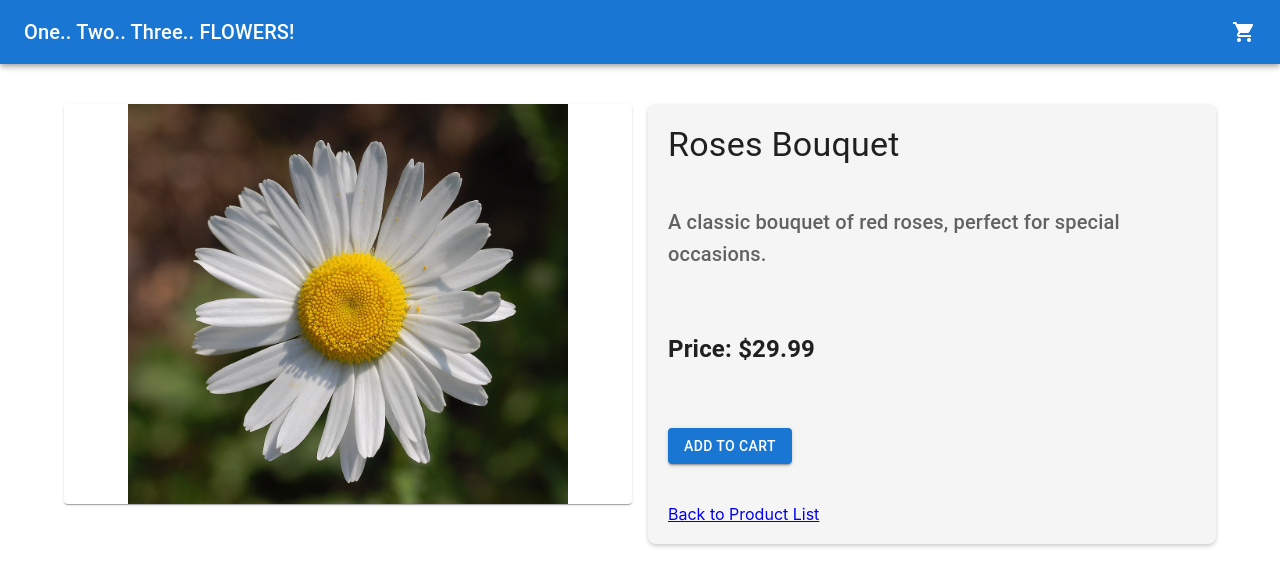
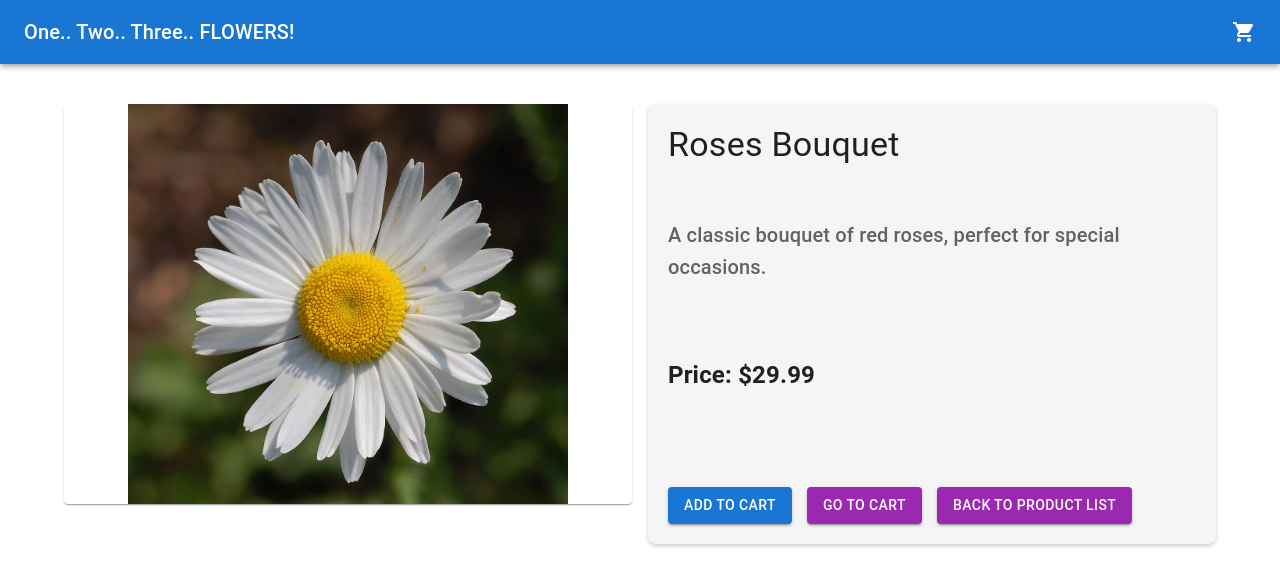
Before and after one commit to MaxwellCalkin/OneTwoThreeFlowers, a React (Create React App) app: page /product/1 in a window 1280 px wide. Shown: the top 586 px of the page. Built offline with nearby package versions, Linux system fonts and the light colour scheme.

Commit message:
add navigation to product page

```diff
--- a/src/pages/Cart.js
+++ b/src/pages/Cart.js
@@ -3,6 +3,7 @@ import { connect } from "react-redux";
 import { removeFromCart } from "../actions";
 import CartItem from "../components/CartItem";
 import { Card, CardContent, Typography, Stack } from "@mui/material";
+import { Link } from "react-router-dom";
 
 class Cart extends Component {
   render() {
@@ -13,6 +14,10 @@ class Cart extends Component {
         <h1>Shopping Cart</h1>
         <Stack spacing={2}>
           {cartIds.map((id) => (
+            <Link
+              to={`/product/${id}`}
+              style={{ textDecoration: "none", color: "inherit" }}
+            >
               <Card key={id}>
                 <CardContent>
                   <CartItem
@@ -22,6 +27,7 @@ class Cart extends Component {
                   />
                 </CardContent>
               </Card>
+            </Link>
           ))}
         </Stack>
       </div>
--- a/src/pages/ProductPage.js
+++ b/src/pages/ProductPage.js
@@ -47,6 +47,14 @@ const styles = {
     fontSize: "24px",
     marginBottom: "20px",
   },
+  buttons: {
+    display: "flex",
+    justifyContent: "space-between",
+    marginTop: "20px",
+  },
+  cartButton: {
+    marginLeft: "15px", // Add margin to create space
+  },
 };
 
 class ProductPage extends Component {
@@ -90,6 +98,7 @@ class ProductPage extends Component {
               <Typography variant="h6" style={styles.price}>
                 Price: ${product.price}
               </Typography>
+              <div style={styles.buttons}>
                 <Button
                   variant="contained"
                   color="primary"
@@ -97,7 +106,25 @@ class ProductPage extends Component {
                 >
                   Add to Cart
                 </Button>
-              <Link to="/">Back to Product List</Link>
+                <Link to="/cart">
+                  <Button
+                    variant="contained"
+                    color="secondary"
+                    style={styles.cartButton}
+                  >
+                    Go to Cart
+                  </Button>
+                </Link>
+                <Link to="/">
+                  <Button
+                    variant="contained"
+                    color="secondary"
+                    style={styles.cartButton}
+                  >
+                    Back to Product List
+                  </Button>
+                </Link>
+              </div>
             </Paper>
           </Grid>
         </Grid>
```
Lines whose indentation alone changed are shown as unchanged.
